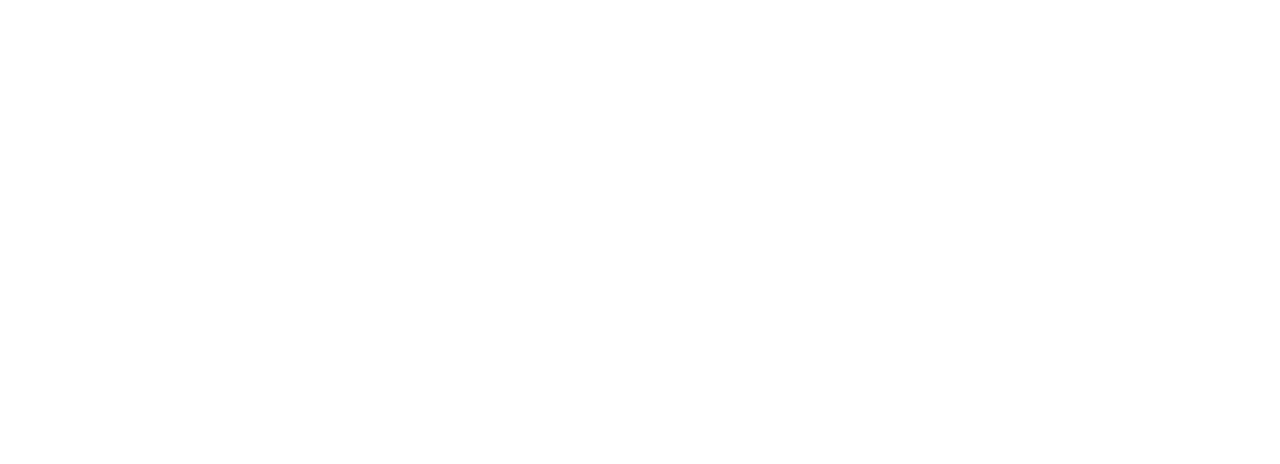
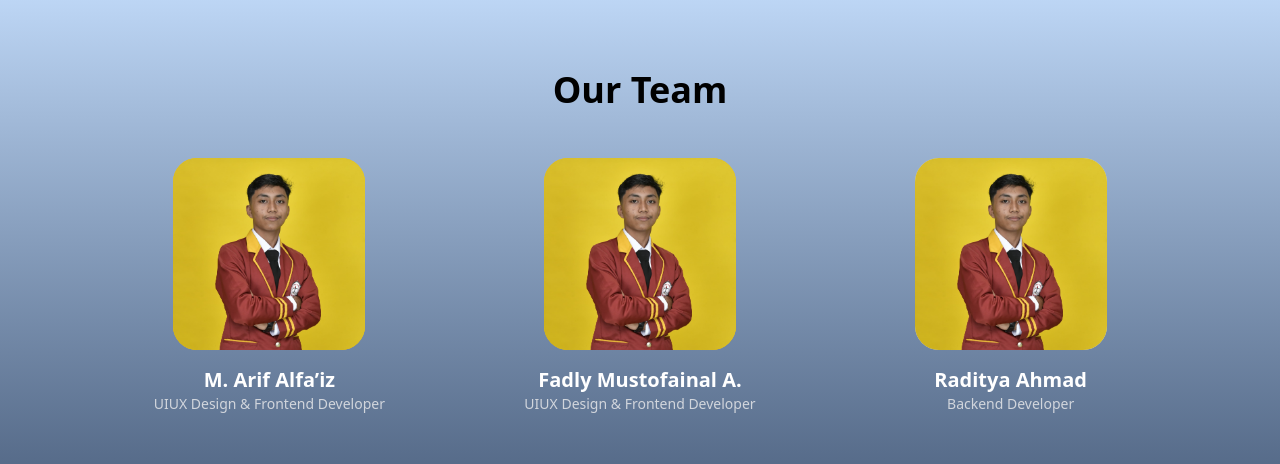
Before and after one commit to megustaSzy/project-web-mobile-api, a Next.js app in the folder web/: page /about in a window 1280 px wide. Shown: the part 2054-2518 px from the top of the page. Before the commit the page ends 2124 px from the top, so only its background shows below. Built offline with nearby package versions, Linux system fonts and the light colour scheme.

Commit message:
membuat section ourteam

```diff
--- a/web/src/app/about/page.tsx
+++ b/web/src/app/about/page.tsx
@@ -3,12 +3,15 @@
 import HeroSection from "../components/about/HeroSection";
 import SejarahSection from "../components/about/SejarahSection";
 import VisiMisiSection from "../components/about/VisiMisiSection";
-export default function AboutUsPage() {
+import TeamSection from "../components/about/TeamSection";
+
+export default function AboutPage() {
   return (
-    <div className="w-full pb-20">
+    <main className="flex flex-col min-h-screen bg-white dark:bg-black">
       <HeroSection />
       <SejarahSection />
       <VisiMisiSection />
-    </div>
+      <TeamSection />
+    </main>
   );
 }
--- /dev/null
+++ b/web/src/app/components/about/TeamSection.tsx
@@ -0,0 +1,57 @@
+import React from "react";
+
+export default function TeamSection() {
+  return (
+    <section className="w-full py-20 bg-gradient-to-b from-[#bfd8f7] to-[#0a1a35]">
+      <div className="max-w-6xl mx-auto px-6 md:px-10 text-center">
+        <h2 className="text-4xl font-bold mb-12 text-black">Our Team</h2>
+
+        {/* Team Cards */}
+        <div className="grid grid-cols-1 md:grid-cols-3 gap-10 justify-center">
+          {/* Member 1 */}
+          <div className="flex flex-col items-center">
+            <div className="w-48 h-48 rounded-3xl overflow-hidden bg-yellow-400 flex justify-center items-center">
+              <img src="/images/faiz.jpg" alt="User 1" className="w-full h-full object-cover" />
+            </div>
+            <h3 className="mt-4 text-xl font-semibold text-white">M. Arif Alfa’iz</h3>
+            <p className="text-gray-300 text-sm">UIUX Design & Frontend Developer</p>
+          </div>
+
+          {/* Member 2 */}
+          <div className="flex flex-col items-center">
+            <div className="w-48 h-48 rounded-3xl overflow-hidden bg-yellow-400 flex justify-center items-center">
+              <img src="/images/faiz.jpg" alt="User 2" className="w-full h-full object-cover" />
+            </div>
+            <h3 className="mt-4 text-xl font-semibold text-white">Fadly Mustofainal A.</h3>
+            <p className="text-gray-300 text-sm">UIUX Design & Frontend Developer</p>
+          </div>
+
+          {/* Member 3 */}
+          <div className="flex flex-col items-center">
+            <div className="w-48 h-48 rounded-3xl overflow-hidden bg-gray-300 flex justify-center items-center">
+              <img src="/images/faiz.jpg" alt="User 3" className="w-full h-full object-cover" />
+            </div>
+            <h3 className="mt-4 text-xl font-semibold text-white">Raditya Ahmad</h3>
+            <p className="text-gray-300 text-sm">Backend Developer</p>
+          </div>
+        </div>
+      </div>
+
+
+      {/* Maps Section */}
+      <div className="max-w-6xl mx-auto px-6 md:px-10 mt-16">
+        <div className="w-full h-80 rounded-3xl overflow-hidden shadow-lg">
+          <iframe
+            src="https://www.google.com/maps/embed?pb=!1m18!1m12!1m3!1d3970.461886868848!2d105.26573777499689!3d-5.382733754080243!2m3!1f0!2f0!3f0!3m2!1i1024!2i768!4f13.1!3m3!1m2!1s0x2e40dbf48bb3dfdd%3A0x5ec52ffb0a1c1d02!2sUniversitas%20Teknokrat%20Indonesia!5e0!3m2!1sen!2sid!4v1700000000000!5m2!1sen!2sid"
+            width="100%"
+            height="100%"
+            allowFullScreen=""
+            loading="lazy"
+            referrerPolicy="no-referrer-when-downgrade"
+          ></iframe>
+        </div>
+      </div>
+
+    </section>
+  );
+}
```
Also changed, not shown: web/public/images/faiz.jpg (added).
